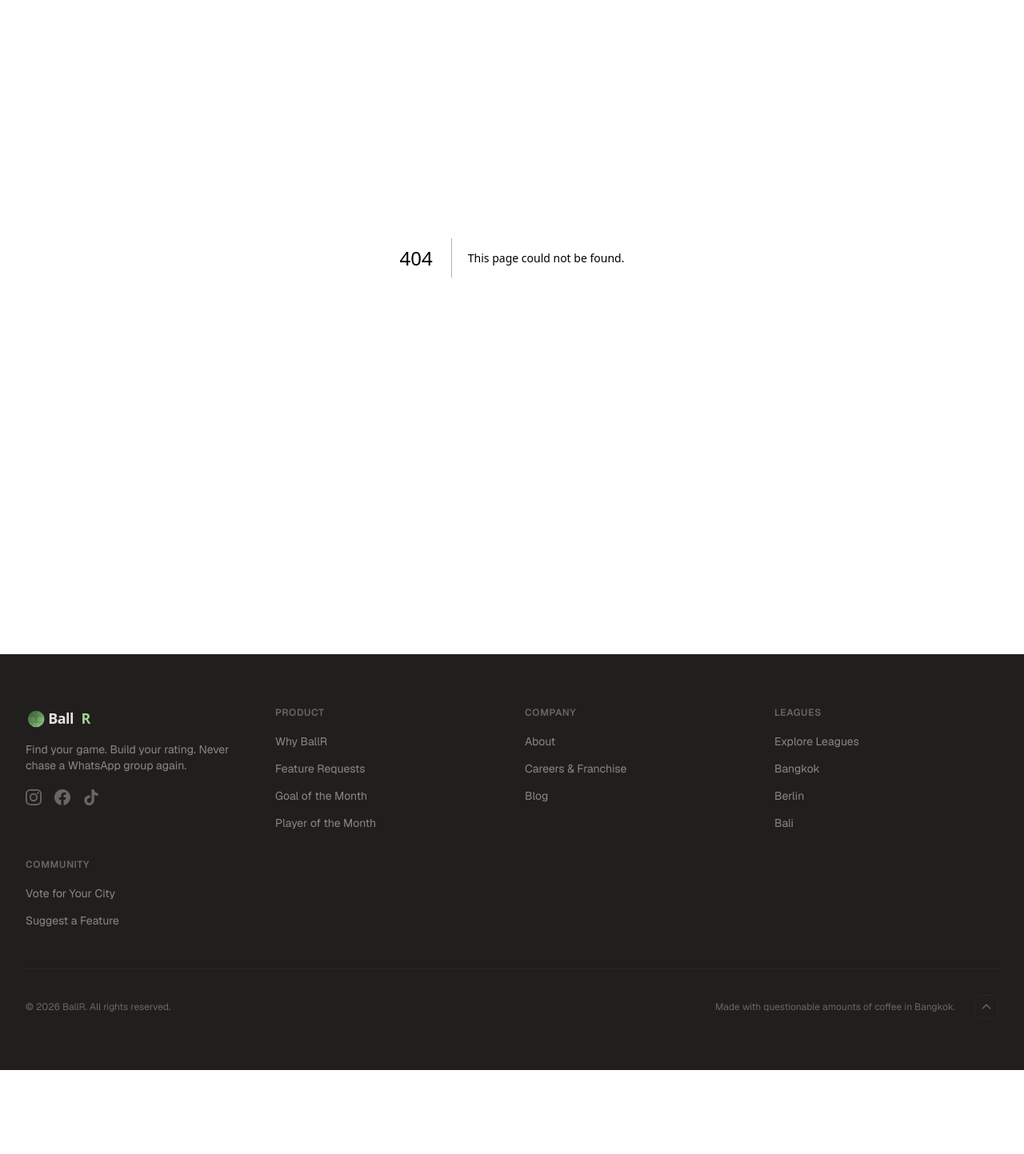
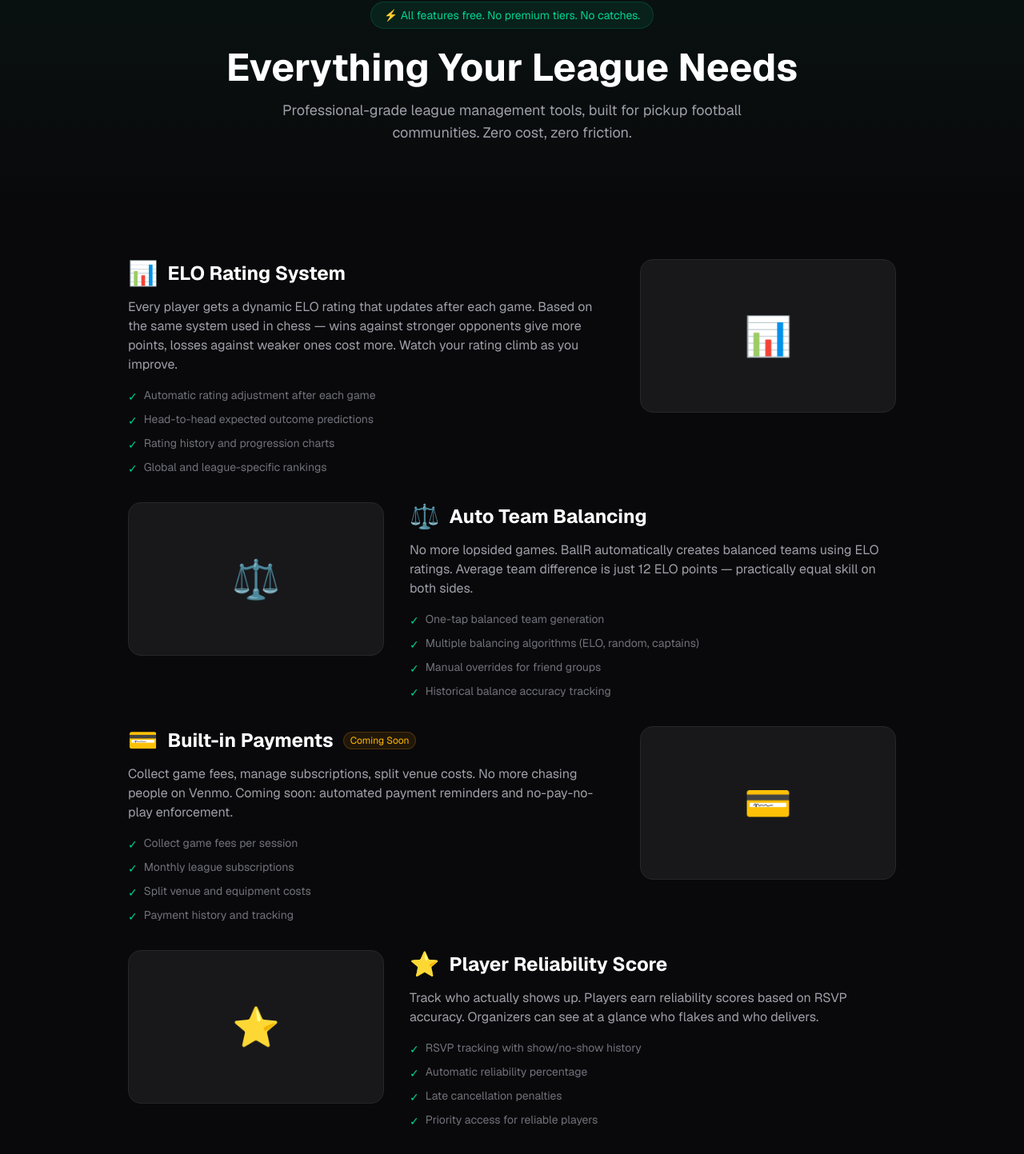
Before and after one commit to tobiaskaetker174-creator/ballr-website, a Next.js app: page /features in a window 1280 px wide. Before the commit this address had no page. Shown: the part 78-1521 px from the top of the page at 80% size. Before the commit the page ends 1416 px from the top, so only its background shows below. Built offline with nearby package versions, Linux system fonts and the light colour scheme.

Commit message:
improvement: /features page with detailed feature descriptions and comparison table

```diff
--- /dev/null
+++ b/src/app/features/page.tsx
@@ -0,0 +1,156 @@
+import Link from 'next/link';
+import type { Metadata } from 'next';
+
+export const metadata: Metadata = {
+  title: 'Features — BallR | Every Tool Your League Needs',
+  description: 'ELO ratings, auto team balancing, season tracking, payments, reliability scores, and more. BallR gives your pickup football league professional-grade tools for free.',
+};
+
+const features = [
+  {
+    icon: '📊',
+    title: 'ELO Rating System',
+    desc: 'Every player gets a dynamic ELO rating that updates after each game. Based on the same system used in chess — wins against stronger opponents give more points, losses against weaker ones cost more. Watch your rating climb as you improve.',
+    details: ['Automatic rating adjustment after each game', 'Head-to-head expected outcome predictions', 'Rating history and progression charts', 'Global and league-specific rankings'],
+  },
+  {
+    icon: '⚖️',
+    title: 'Auto Team Balancing',
+    desc: 'No more lopsided games. BallR automatically creates balanced teams using ELO ratings. Average team difference is just 12 ELO points — practically equal skill on both sides.',
+    details: ['One-tap balanced team generation', 'Multiple balancing algorithms (ELO, random, captains)', 'Manual overrides for friend groups', 'Historical balance accuracy tracking'],
+  },
+  {
+    icon: '💳',
+    title: 'Built-in Payments',
+    desc: 'Collect game fees, manage subscriptions, split venue costs. No more chasing people on Venmo. Coming soon: automated payment reminders and no-pay-no-play enforcement.',
+    details: ['Collect game fees per session', 'Monthly league subscriptions', 'Split venue and equipment costs', 'Payment history and tracking'],
+    badge: 'Coming Soon',
+  },
+  {
+    icon: '⭐',
+    title: 'Player Reliability Score',
+    desc: 'Track who actually shows up. Players earn reliability scores based on RSVP accuracy. Organizers can see at a glance who flakes and who delivers.',
+    details: ['RSVP tracking with show/no-show history', 'Automatic reliability percentage', 'Late cancellation penalties', 'Priority access for reliable players'],
+  },
+  {
+    icon: '🏆',
+    title: 'Season Tracking',
+    desc: 'Run proper seasons with standings, playoffs, and awards. Track wins, draws, losses, goal difference, and points. Crown champions at the end of each season.',
+    details: ['Customizable season length and format', 'Automatic standings and point tables', 'Playoff bracket generation', 'Season MVP and awards voting'],
+  },
+  {
+    icon: '📅',
+    title: 'Game Scheduling',
+    desc: 'Schedule games, manage RSVPs, and auto-remind players. Set recurring weekly games or one-off events. Players get notified and can confirm with one tap.',
+    details: ['Recurring and one-off game creation', 'RSVP management with waitlists', 'Automatic reminders 24h and 2h before', 'Weather integration for outdoor games'],
+  },
+  {
+    icon: '🔒',
+    title: 'Private & Public Leagues',
+    desc: 'Keep your league invite-only with a private code, or make it public and let anyone in your city discover and join. Your league, your rules.',
+    details: ['Invite-only with shareable codes', 'Public discovery via marketplace', 'Admin approval for new members', 'Multiple admin roles and permissions'],
+  },
+  {
+    icon: '📱',
+    title: 'Mobile-First Design',
+    desc: 'Built for phones first. Quick actions, large touch targets, and fast load times. Check scores on the pitch, RSVP from the bus, manage your league from anywhere.',
+    details: ['Progressive Web App (installable)', 'Offline score entry', 'Push notifications', 'Dark mode support'],
+  },
+];
+
+export default function FeaturesPage() {
+  return (
+    <div className="min-h-screen bg-zinc-950 text-white">
+      {/* Hero */}
+      <div className="bg-gradient-to-b from-emerald-950/30 to-zinc-950 py-20">
+        <div className="max-w-5xl mx-auto px-4 sm:px-6 lg:px-8 text-center">
+          <div className="inline-flex items-center gap-2 bg-emerald-500/10 border border-emerald-500/20 rounded-full px-4 py-1.5 text-sm text-emerald-400 mb-6">
+            ⚡ All features free. No premium tiers. No catches.
+          </div>
+          <h1 className="text-4xl sm:text-5xl font-bold mb-4">
+            Everything Your League Needs
+          </h1>
+          <p className="text-lg text-zinc-400 max-w-2xl mx-auto">
+            Professional-grade league management tools, built for pickup football communities. Zero cost, zero friction.
+          </p>
+        </div>
+      </div>
+
+      {/* Features Grid */}
+      <div className="max-w-5xl mx-auto px-4 sm:px-6 lg:px-8 py-16">
+        <div className="space-y-8">
+          {features.map((feature, i) => (
+            <div key={feature.title} className={`flex flex-col md:flex-row gap-8 items-start ${i % 2 === 1 ? 'md:flex-row-reverse' : ''}`}>
+              <div className="flex-1">
+                <div className="flex items-center gap-3 mb-3">
+                  <span className="text-3xl">{feature.icon}</span>
+                  <h2 className="text-2xl font-bold">{feature.title}</h2>
+                  {feature.badge && (
+                    <span className="px-2 py-0.5 bg-amber-500/10 text-amber-400 text-xs rounded-full border border-amber-500/20">{feature.badge}</span>
+                  )}
+                </div>
+                <p className="text-zinc-400 mb-4">{feature.desc}</p>
+                <ul className="space-y-2">
+                  {feature.details.map(detail => (
+                    <li key={detail} className="flex items-start gap-2 text-sm text-zinc-500">
+                      <span className="text-emerald-400 mt-0.5">✓</span>
+                      {detail}
+                    </li>
+                  ))}
+                </ul>
+              </div>
+              <div className="w-full md:w-80 h-48 bg-zinc-900 border border-zinc-800 rounded-2xl flex items-center justify-center text-5xl flex-shrink-0">
+                {feature.icon}
+              </div>
+            </div>
+          ))}
+        </div>
+      </div>
+
+      {/* Comparison */}
+      <div className="max-w-5xl mx-auto px-4 sm:px-6 lg:px-8 py-16">
+        <h2 className="text-3xl font-bold text-center mb-8">BallR vs The Rest</h2>
+        <div className="bg-zinc-900 border border-zinc-800 rounded-2xl overflow-hidden">
+          <div className="grid grid-cols-5 gap-4 p-4 border-b border-zinc-800 text-sm font-medium text-zinc-500">
+            <span>Feature</span>
+            <span className="text-emerald-400">BallR</span>
+            <span>WhatsApp</span>
+            <span>Meetup</span>
+            <span>Facebook</span>
+          </div>
+          {[
+            ['ELO Rating System', '✅', '❌', '❌', '❌'],
+            ['Auto Team Balancing', '✅', '❌', '❌', '❌'],
+            ['Built-in Payments', '✅', '🔧', '❌', '❌'],
+            ['Reliability Score', '✅', '❌', '❌', '❌'],
+            ['Season Tracking', '✅', '❌', '❌', '❌'],
+            ['Private/Public', '✅', '🔒 only', '🌐 only', '🌐 only'],
+            ['Cost', 'Free', 'Free', '$2-5/mo', 'Free'],
+          ].map(row => (
+            <div key={row[0]} className="grid grid-cols-5 gap-4 p-4 border-b border-zinc-800/50 text-sm">
+              <span className="text-zinc-300">{row[0]}</span>
+              <span>{row[1]}</span>
+              <span className="text-zinc-500">{row[2]}</span>
+              <span className="text-zinc-500">{row[3]}</span>
+              <span className="text-zinc-500">{row[4]}</span>
+            </div>
+          ))}
+        </div>
+      </div>
+
+      {/* CTA */}
+      <div className="max-w-5xl mx-auto px-4 sm:px-6 lg:px-8 py-20 text-center">
+        <h2 className="text-3xl font-bold mb-4">Ready to Level Up Your League?</h2>
+        <p className="text-zinc-400 mb-8">Create your league in 60 seconds. Invite your crew. Start playing.</p>
+        <div className="flex flex-col sm:flex-row items-center justify-center gap-4">
+          <Link href="/create" className="px-8 py-3 bg-emerald-600 hover:bg-emerald-500 text-white font-bold rounded-xl transition-colors">
+            Create Your League →
+          </Link>
+          <Link href="https://ballr-marketplace.vercel.app" className="px-8 py-3 bg-zinc-800 hover:bg-zinc-700 text-white font-medium rounded-xl transition-colors">
+            Browse Marketplace →
+          </Link>
+        </div>
+      </div>
+    </div>
+  );
+}
```
